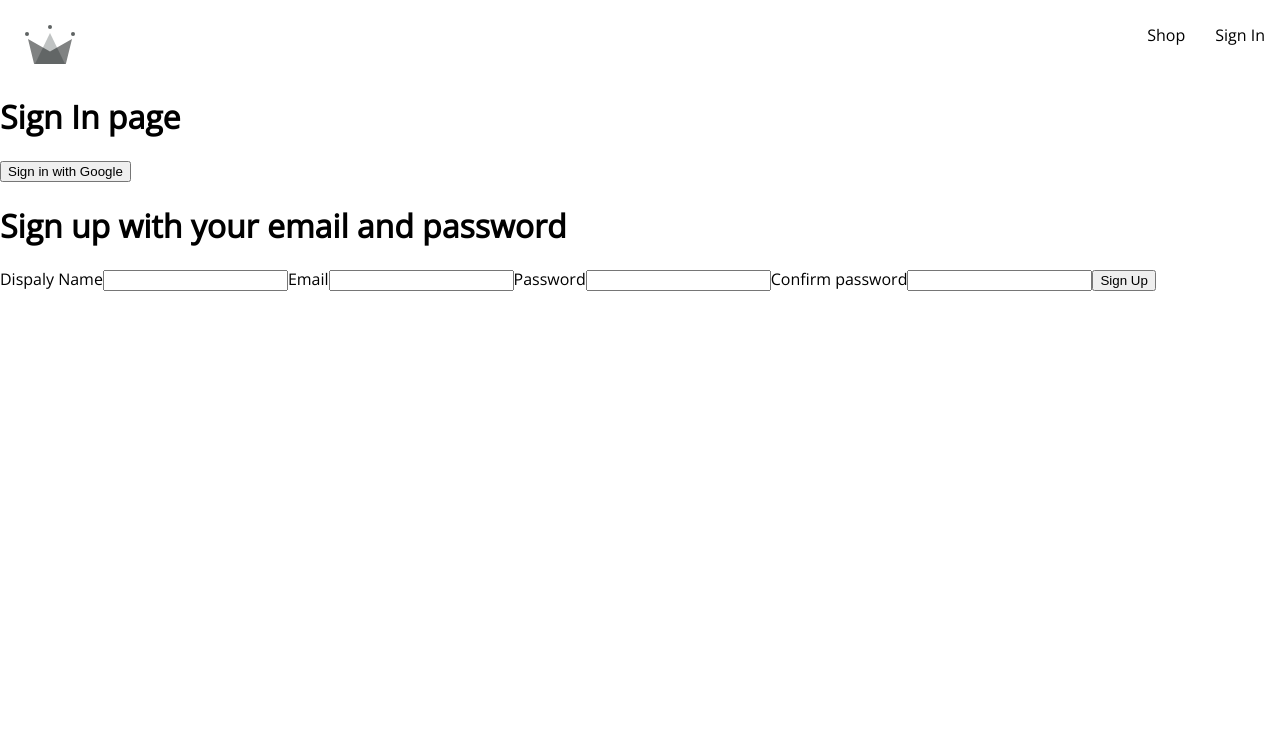
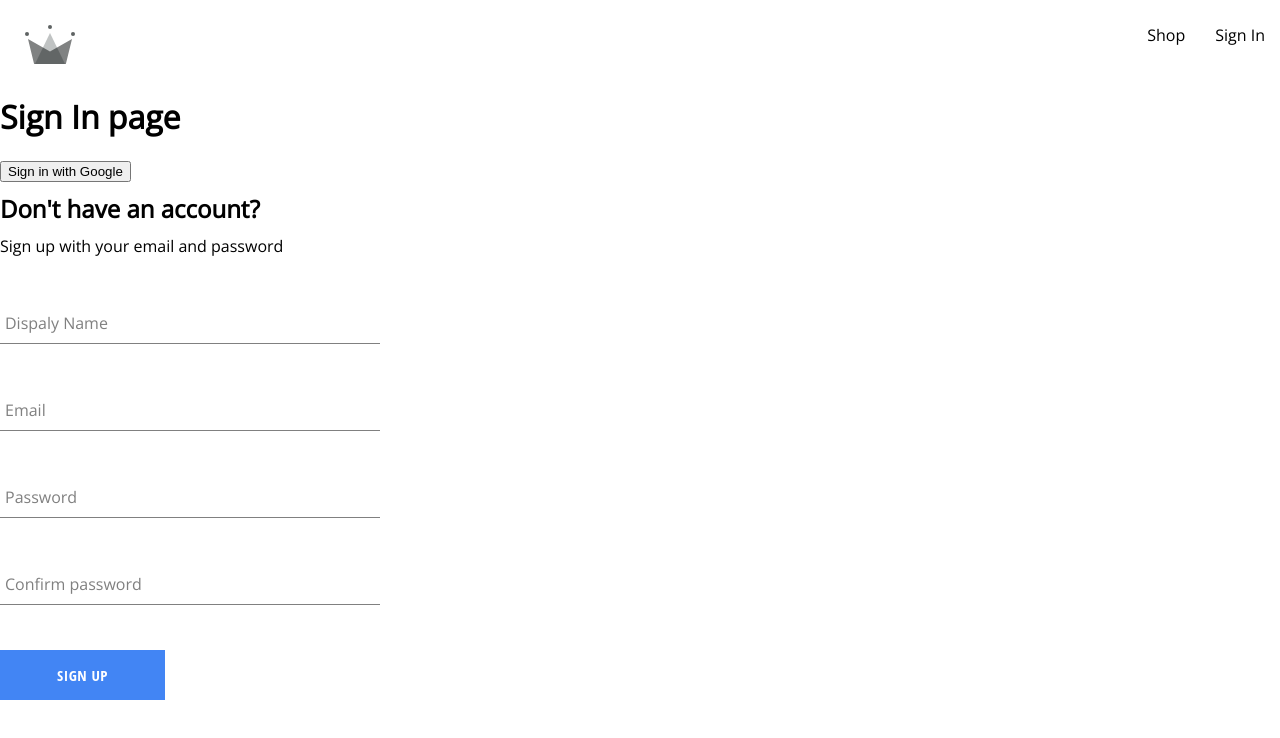
Before and after one commit to Andry85/capstone, a React (Create React App) app in the folder crwn-clothing/: page /sign-in in a window 1280 px wide. Shown: the top 738 px of the page. Built offline with nearby package versions, Linux system fonts and the light colour scheme.

Commit message:
added button

```diff
--- /dev/null
+++ b/crwn-clothing/src/components/button/button.component.jsx
@@ -0,0 +1,20 @@
+import './button.styles.scss';
+
+
+const BUTTON_TYPE_CLASSES = {
+    google: 'google-sign-in',
+    inverted: 'inverted'
+}
+
+
+const Button = ({children, buttonType, ...otherProps}) => {
+    return (
+        <button
+        className={`button-container ${BUTTON_TYPE_CLASSES[buttonType]}`}
+        {...otherProps}
+        >{children}</button>
+    )
+}
+
+
+export default Button;
--- /dev/null
+++ b/crwn-clothing/src/components/button/button.styles.scss
@@ -0,0 +1,46 @@
+.button-container {
+    min-width: 165px;
+    width: auto;
+    height: 50px;
+    letter-spacing: 0.5px;
+    line-height: 50px;
+    padding: 0 35px 0 35px;
+    font-size: 15px;
+    background-color: black;
+    color: white;
+    text-transform: uppercase;
+    font-family: 'Open Sans Condensed';
+    font-weight: bolder;
+    border: none;
+    cursor: pointer;
+    display: flex;
+    justify-content: center;
+
+    &:hover {
+      background-color: white;
+      color: black;
+      border: 1px solid black;
+    }
+
+    &.google-sign-in {
+      background-color: #4285f4;
+      color: white;
+
+      &:hover {
+        background-color: #357ae8;
+        border: none;
+      }
+    }
+
+    &.inverted {
+      background-color: white;
+      color: black;
+      border: 1px solid black;
+
+      &:hover {
+        background-color: black;
+        color: white;
+        border: none;
+      }
+    }
+  }
--- /dev/null
+++ b/crwn-clothing/src/components/form-input/form-input.component.jsx
@@ -0,0 +1,16 @@
+import './form-input.styles.scss';
+
+const FormInput = ({label, ...otherProps }) => {
+    return (
+
+        <div className="group">
+            <input className="form-input" {...otherProps} />
+            {label && (
+                <label className={`${otherProps.value.length ? 'shrink' : ''} form-input-label`}>{label}</label>
+            )}
+        </div>
+    )
+}
+
+
+export default FormInput;
--- /dev/null
+++ b/crwn-clothing/src/components/form-input/form-input.styles.scss
@@ -0,0 +1,54 @@
+$sub-color: grey;
+$main-color: black;
+
+@mixin shrinkLabel {
+  top: -14px;
+  font-size: 12px;
+  color: $main-color;
+}
+
+.group {
+  position: relative;
+  margin: 45px 0;
+
+  .form-input {
+    background: none;
+    background-color: white;
+    color: $sub-color;
+    font-size: 18px;
+    padding: 10px 10px 10px 5px;
+    display: block;
+    width: 100%;
+    border: none;
+    border-radius: 0;
+    border-bottom: 1px solid $sub-color;
+    margin: 25px 0;
+
+    &:focus {
+      outline: none;
+    }
+
+    &:focus ~ .form-input-label {
+      @include shrinkLabel();
+    }
+  }
+
+  input[type='password'] {
+    letter-spacing: 0.3em;
+  }
+
+  .form-input-label {
+    color: $sub-color;
+    font-size: 16px;
+    font-weight: normal;
+    position: absolute;
+    pointer-events: none;
+    left: 5px;
+    top: 10px;
+    transition: 300ms ease all;
+
+    &.shrink {
+      @include shrinkLabel();
+    }
+  }
+}
--- a/crwn-clothing/src/components/sign-up-form/sign-up-form.component.jsx
+++ b/crwn-clothing/src/components/sign-up-form/sign-up-form.component.jsx
@@ -1,6 +1,10 @@
 import { useState } from "react";
 
 import {createAuthUserWithEmailAndPassword, createUserDocumentfromAuth} from '../../utils/firebase/firebase.utils';
+import './sign-up-form.styles.scss';
+
+import FormInput from "../form-input/form-input.component";
+import Button from "../button/button.component";
 
 
 const defaultFormFields = {
@@ -54,18 +58,15 @@
     };
 
     return (
-        <div>
-            <h1>Sign up with your email and password</h1>
+        <div className="sign-up-container">
+            <h2>Don't have an account?</h2>
+            <span>Sign up with your email and password</span>
             <form onSubmit={handleSubmit}>
-                <label>Dispaly Name</label>
-                <input type="text" required onChange={handleChange} name="displayName" value={displayName} />
-                <label>Email</label>
-                <input type="email" required onChange={handleChange} name="email" value={email} />
-                <label>Password</label>
-                <input type="password" required onChange={handleChange} name="password" value={password} />
-                <label>Confirm password</label>
-                <input type="password" required onChange={handleChange} name="confirmPassword" value={confirmPassword} />
-                <button type="submit">Sign Up</button>
+                <FormInput label="Dispaly Name" type="text" required onChange={handleChange} name="displayName" value={displayName} />
+                <FormInput label="Email" type="email" required onChange={handleChange} name="email" value={email} />
+                <FormInput label="Password" type="password" required onChange={handleChange} name="password" value={password} />
+                <FormInput label="Confirm password" type="password" required onChange={handleChange} name="confirmPassword" value={confirmPassword} />
+                <Button buttonType='google' type="submit">Sign Up</Button>
             </form>
         </div>
     )
--- /dev/null
+++ b/crwn-clothing/src/components/sign-up-form/sign-up-form.styles.scss
@@ -0,0 +1,9 @@
+.sign-up-container {
+    display: flex;
+    flex-direction: column;
+    width: 380px;
+
+    h2 {
+        margin: 10px 0;
+    }
+}
```
